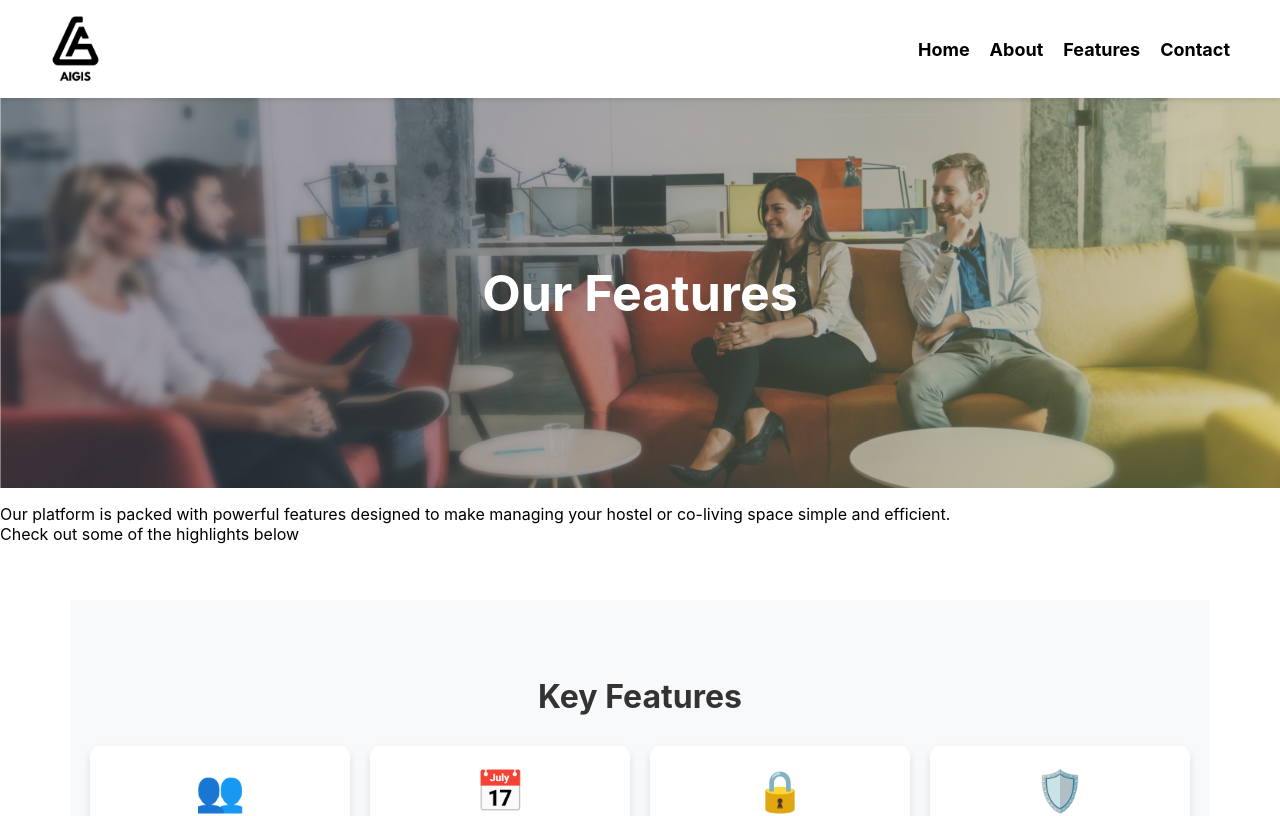
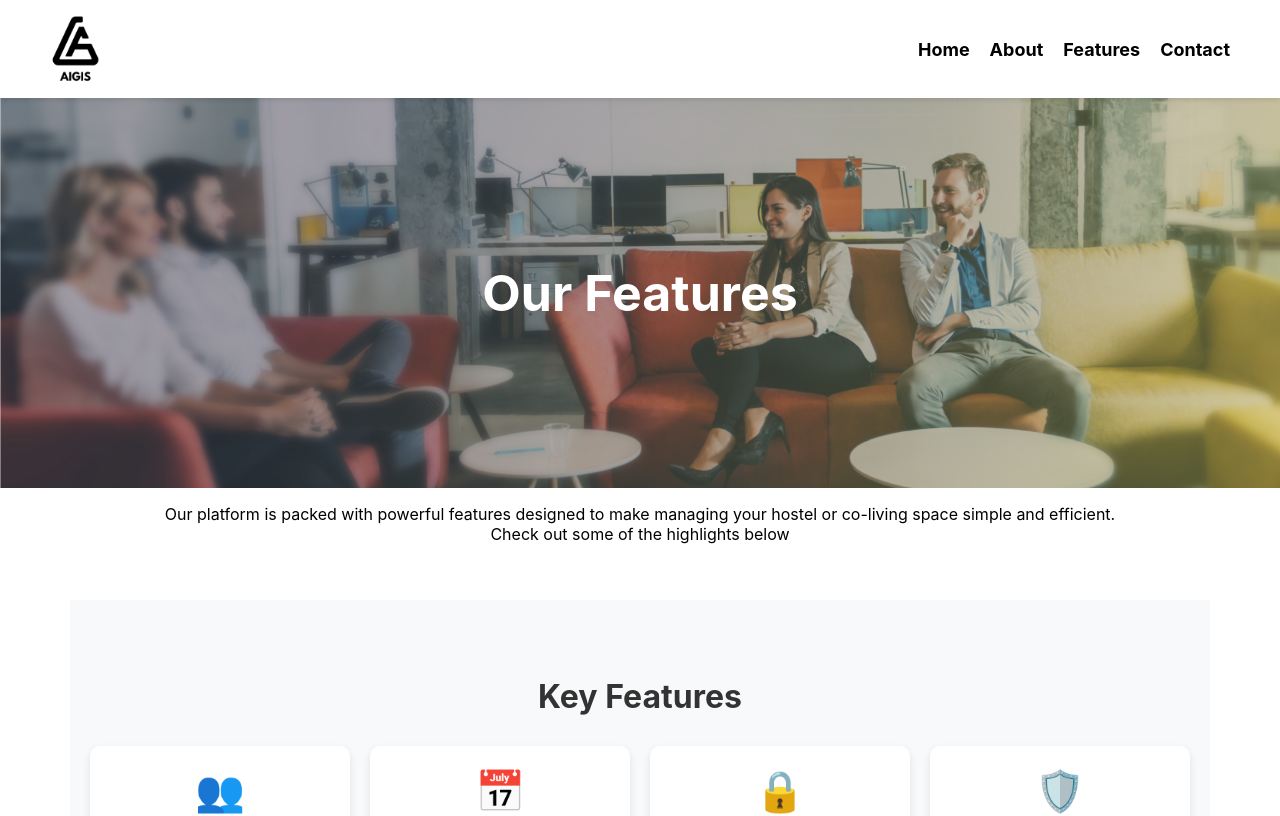
Before and after one commit to smartfalcon-io/Aigis-Website, a React (Create React App) app: page /features in a window 1280 px wide. Shown: the top 816 px of the page. Built offline with nearby package versions, Linux system fonts and the light colour scheme.

Commit message:
deployment changes

```diff
--- a/src/assets/css/features.css
+++ b/src/assets/css/features.css
@@ -78,6 +78,9 @@
   object-fit: cover;
 }
 
+.sub{
+  text-align: center;
+}
 /* --- FEATURES SECTION --- */
 .features-section {
   padding: 50px 20px;
```
Also changed, not shown: package.json (+9 -2 lines), 1 other file (tests, documents, lock files or other folders).
